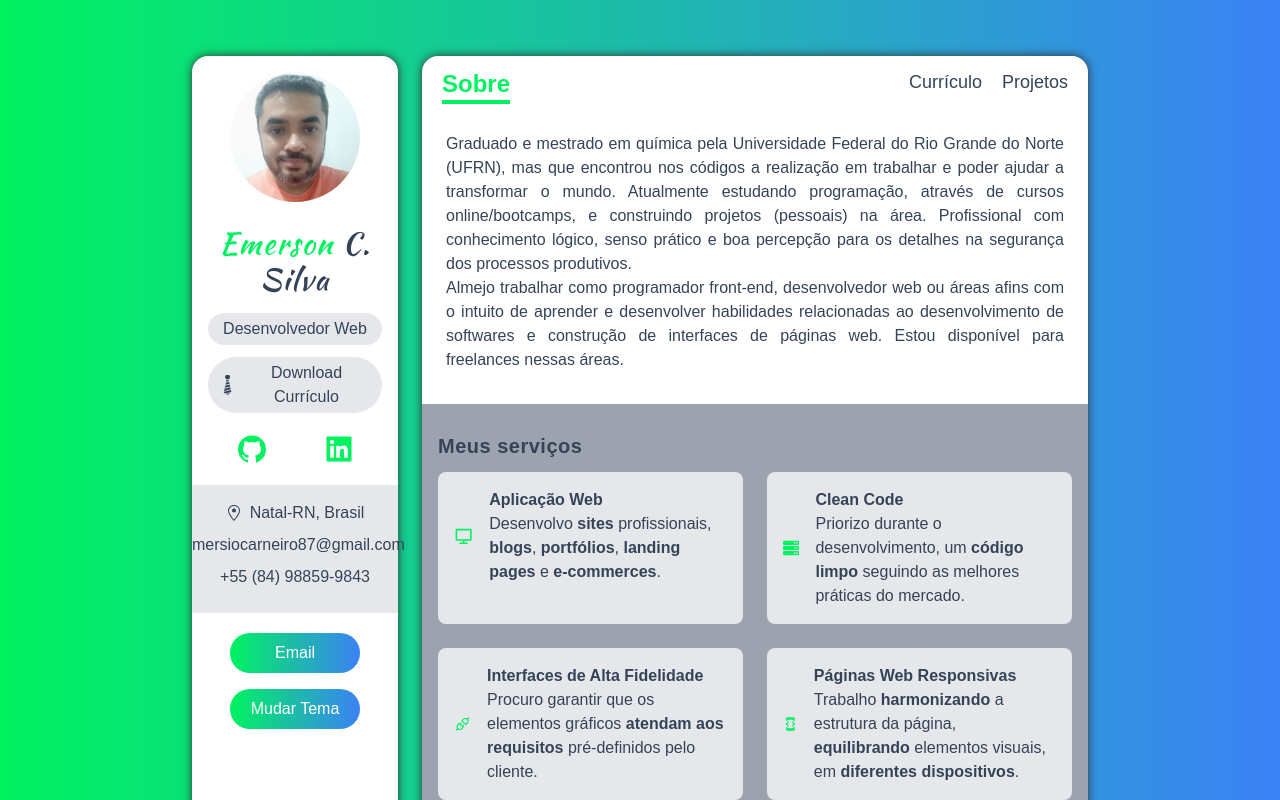
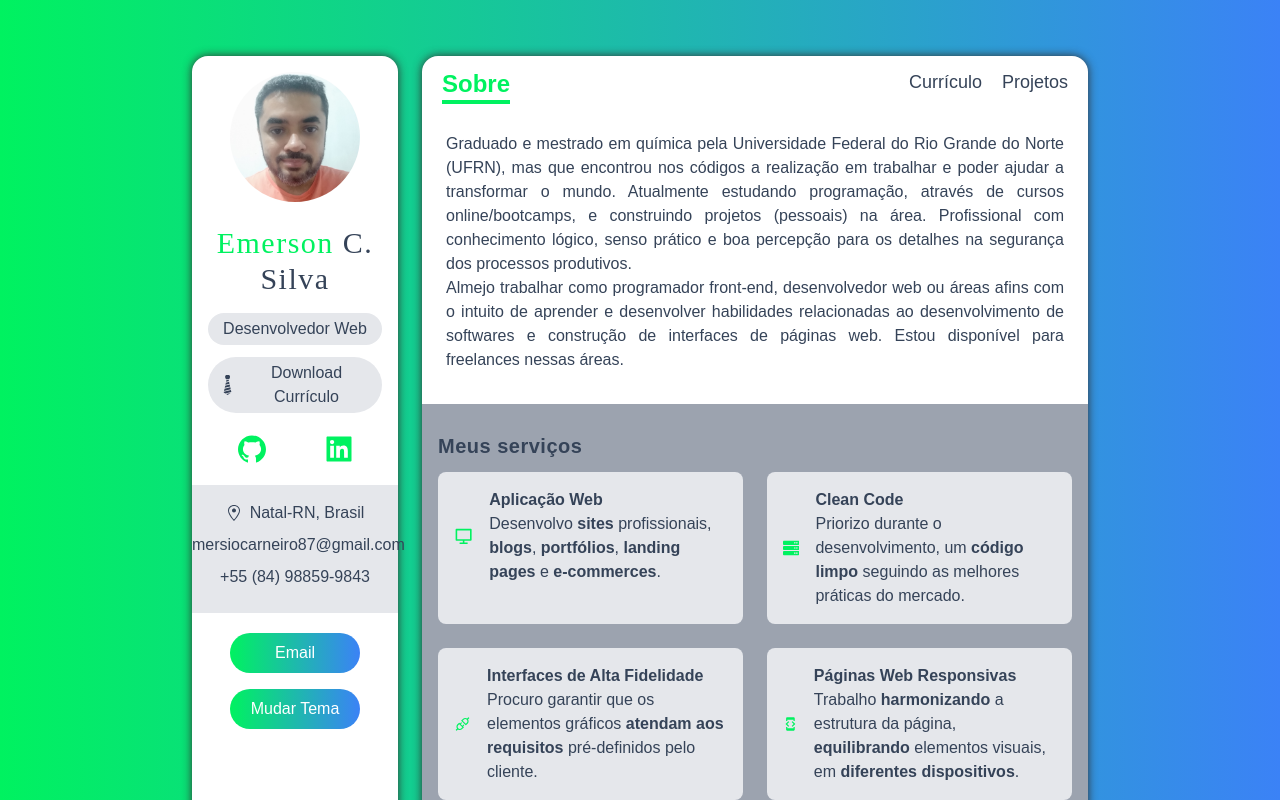
Before and after one commit to emersoncarneirodasilva/portfolio-next, a Next.js app: page / in a window 1280 px wide. Shown: the top 800 px of the page. Built offline with nearby package versions, Linux system fonts and the light colour scheme.

Commit message:
correcao font

```diff
--- a/pages/_document.tsx
+++ b/pages/_document.tsx
@@ -6,7 +6,6 @@
       <Head>
         <title>Portifólio</title>
 
-        <link href="https://fonts.googleapis.com/css2?family=Kaushan+Script&display=swap" rel="stylesheet" />
 
       </Head>
       <body className="bg-fixed bg-gradient-to-r from-green to-blue-500 dark:from-dark-300 dark:to-dark-700 dark:text-white">
--- a/styles/globals.css
+++ b/styles/globals.css
@@ -1,6 +1,8 @@
 @tailwind base;
 @tailwind components;
 @tailwind utilities;
+
+@import url('https://fonts.googleapis.com/css2?family=Kaushan+Script&display=swap');
 
 body {
   font-family: sans-serif;
```
